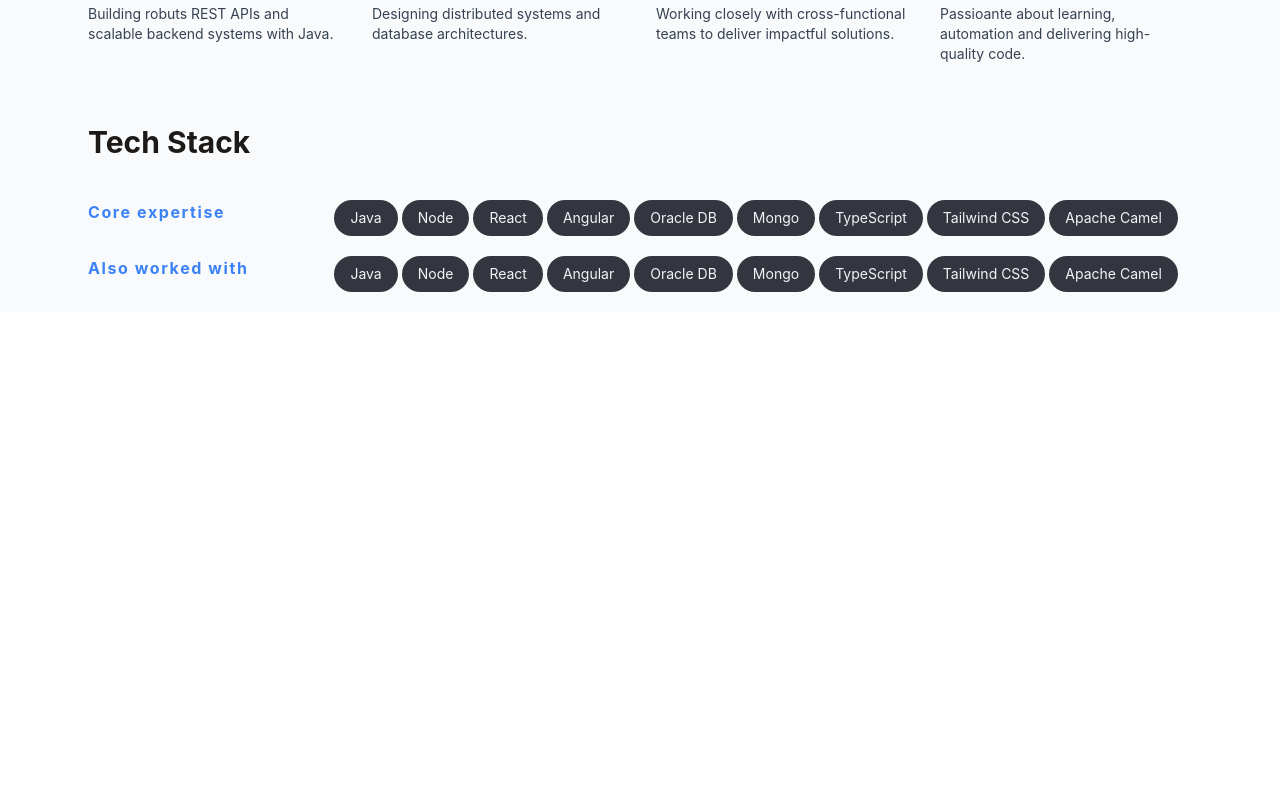
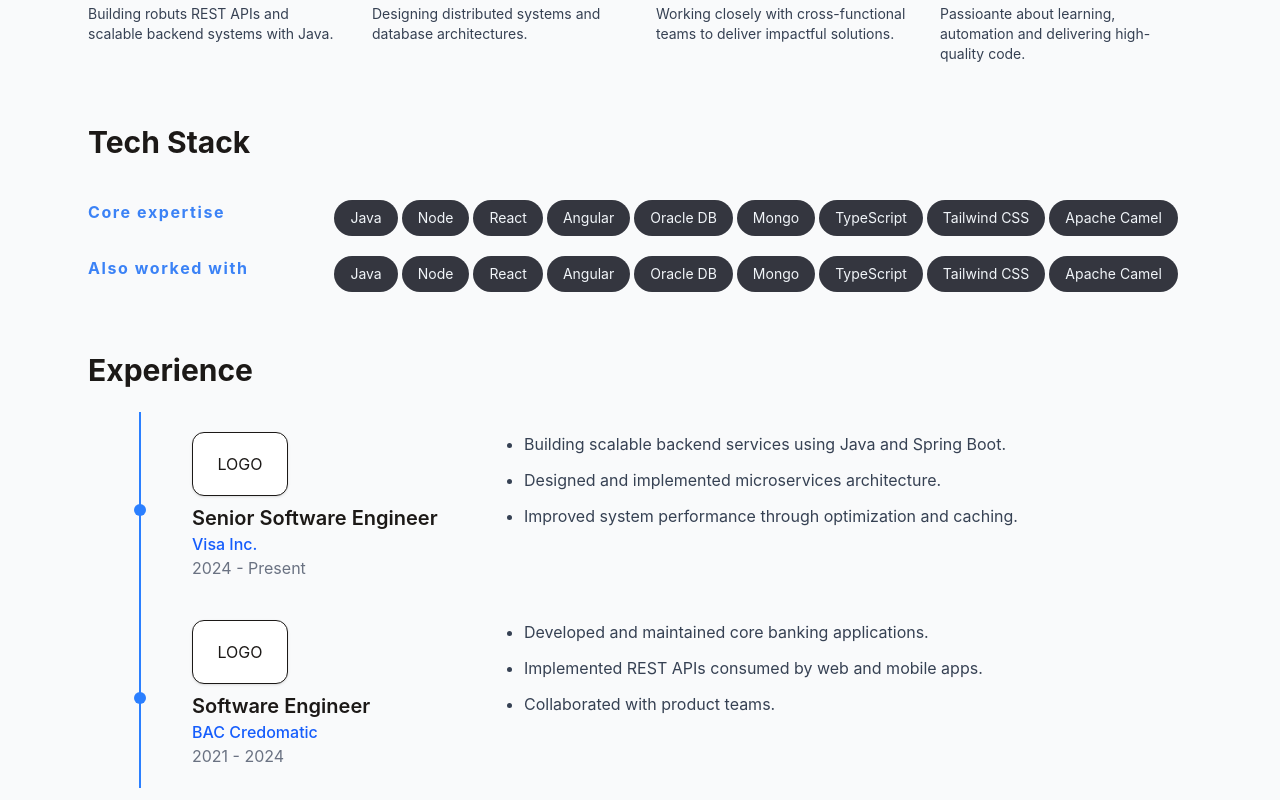
Before and after one commit to edgarhurtado27/spa-profile, a React (Vite) app: page / in a window 1280 px wide. Shown: the part 624-1424 px from the top of the page. Before the commit the page ends 936 px from the top, so only its background shows below. Built offline with nearby package versions, Linux system fonts and the light colour scheme.

Commit message:
feature: Adding Experience section

```diff
--- a/src/HeroComponent.tsx
+++ b/src/HeroComponent.tsx
@@ -1,4 +1,5 @@
 import { useState, useEffect } from "react";
+import Experience from "./components/experience/Experience";
 
 const coreStack = [
   "Java",
@@ -390,11 +391,11 @@ border border-stone-300 dark:border-zinc-800 p-2"
             </div>
           </div>
 
-
           <div
             className="grid grid-cols-1
     lg:grid-cols-[1fr_4fr]
-    gap-8">
+    gap-8"
+          >
             <div className="text-md font-bold tracking-widest text-[#3B82F6] dark:text-blue-300">
               Also worked with
             </div>
@@ -409,8 +410,9 @@ border border-stone-300 dark:border-zinc-800 p-2"
               ))}
             </div>
           </div>
+        </div>
 
-        </div>
+        <Experience></Experience>
       </div>
     </section>
   );
--- /dev/null
+++ b/src/components/experience/Experience.tsx
@@ -0,0 +1,51 @@
+import ExperienceItem from "./ExperienceItem";
+
+interface Experience {
+  company: string;
+  role: string;
+  period: string;
+  achievements: string[];
+}
+
+const experiences: Experience[] = [
+  {
+    company: "Visa Inc.",
+    role: "Senior Software Engineer",
+    period: "2024 - Present",
+    achievements: [
+      "Building scalable backend services using Java and Spring Boot.",
+      "Designed and implemented microservices architecture.",
+      "Improved system performance through optimization and caching."
+    ]
+  },
+  {
+    company: "BAC Credomatic",
+    role: "Software Engineer",
+    period: "2021 - 2024",
+    achievements: [
+      "Developed and maintained core banking applications.",
+      "Implemented REST APIs consumed by web and mobile apps.",
+      "Collaborated with product teams."
+    ]
+  }
+];
+
+function Experience() {
+  return (
+    <section className="mt-15 space-y-6">
+      <h2 className="text-3xl font-bold">Experience</h2>
+
+      <div className="rounded-2xl">
+        {experiences.map((experience, index) => (
+          <ExperienceItem
+            key={experience.company}
+            experience={experience}
+            isLast={index === experiences.length - 1}
+          />
+        ))}
+      </div>
+    </section>
+  );
+}
+
+export default Experience;
--- /dev/null
+++ b/src/components/experience/ExperienceItem.tsx
@@ -0,0 +1,82 @@
+import Experience from "./Experience";
+
+interface Props {
+  experience: Experience;
+  isLast: boolean;
+}
+
+function ExperienceItem({ experience, isLast }: Props) {
+  return (
+    <div
+      className={`
+        grid
+        grid-cols-[40px_280px_1fr]
+        gap-8
+        px-8
+      `}
+    >
+      {/* Timeline */}
+      <div className="relative flex justify-center items-center">
+          <div className="absolute  h-full w-[2px] bg-blue-500" />
+
+        <div
+          className="
+            z-10
+            mt-2
+            h-3
+            w-3
+            rounded-full
+            bg-blue-500
+            flex
+          "
+        />
+      </div>
+
+      {/* Company */}
+      <div className="space-y-2 py-5">
+        <div
+          className="
+            flex
+            h-16
+            w-24
+            items-center
+            justify-center
+            rounded-xl
+            border
+            bg-white
+            shadow-sm
+          "
+        >
+          LOGO
+        </div>
+
+        <div>
+          <h3 className="text-xl font-semibold">{experience.role}</h3>
+
+          <p className="font-medium text-blue-600">{experience.company}</p>
+
+          <p className="text-gray-500">{experience.period}</p>
+        </div>
+      </div>
+
+      {/* Descripción */}
+      <div className="p-5">
+        <ul className="space-y-3">
+          {experience.achievements.map((item) => (
+            <li
+              key={item}
+              className="
+                list-disc
+                text-gray-700
+              "
+            >
+              {item}
+            </li>
+          ))}
+        </ul>
+      </div>
+    </div>
+  );
+}
+
+export default ExperienceItem;
```
Lines whose indentation alone changed are shown as unchanged.
